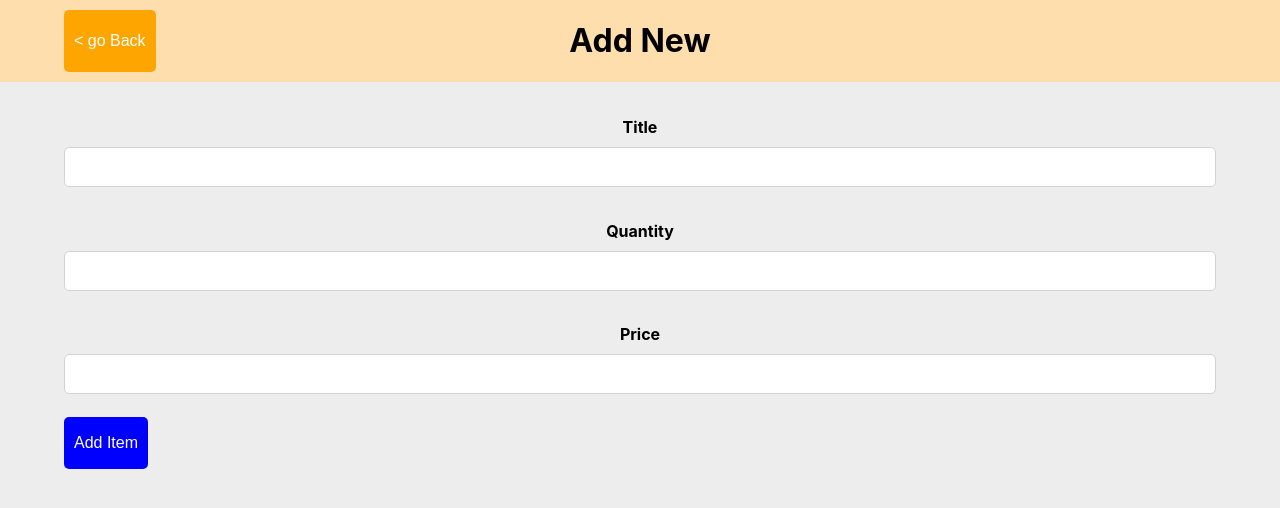
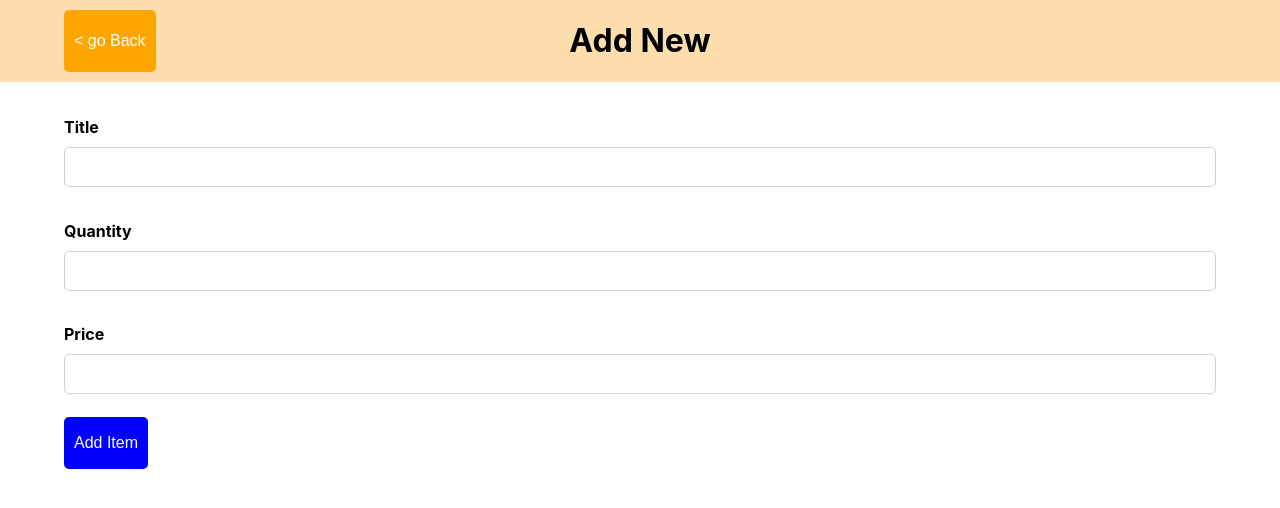
Before and after one commit to felipecesr/react-test-driven-development, a React (Create React App) app: page /new in a window 1280 px wide. Shown: the top 508 px of the page. Built offline with nearby package versions, Linux system fonts and the light colour scheme.

Commit message:
refactor: styles

```diff
--- a/src/components/FormItem/styles.js
+++ b/src/components/FormItem/styles.js
@@ -2,7 +2,7 @@ import styled from 'styled-components'
 
 export const Wrapper = styled.div`
   display: flex;
-  text-align: center;
+  text-align: left;
   flex-direction: column;
   margin-bottom: 2%;
 `
--- a/src/components/ListItem/styles.js
+++ b/src/components/ListItem/styles.js
@@ -13,9 +13,8 @@ export const Wrapper = styled.li`
 `
 
 export const Title = styled.h2`
-  flex-basis: 15%;
-  font-weight: bold;
-  text-align: right;
+  flex-basis: 70%;
+  font-size: 1.2em;
 `
 
 export const Total = styled.span`
--- a/src/pages/Home/Home.js
+++ b/src/pages/Home/Home.js
@@ -1,6 +1,7 @@
 import { useState, useEffect } from 'react'
 import Header from 'components/Header/Header'
 import ListItem from 'components/ListItem/ListItem'
+import * as S from './styles'
 
 const Home = ({ history }) => {
   const [items, setItems] = useState([])
@@ -24,7 +25,7 @@ const Home = ({ history }) => {
       {isLoading ? (
         <div>Loading...</div>
       ) : (
-        <ul>
+        <S.List>
           {items.map(item => (
             <ListItem
               key={item._id}
@@ -33,7 +34,7 @@ const Home = ({ history }) => {
               price={item.price}
             />
           ))}
-        </ul>
+        </S.List>
       )}
     </>
   )
--- /dev/null
+++ b/src/pages/Home/styles.js
@@ -0,0 +1,8 @@
+import styled from 'styled-components'
+
+export const List = styled.ul`
+  display: flex;
+  justify-content: space-between;
+  flex-direction: column;
+  margin: 2% 5%;
+`
--- a/src/styles/global.js
+++ b/src/styles/global.js
@@ -3,7 +3,7 @@ import { createGlobalStyle } from 'styled-components'
 const GlobalStyle = createGlobalStyle`
   body {
     margin: 0;
-    background-color: #ededee;
+    padding: 0;
     font-family: -apple-system, BlinkMacSystemFont, 'Segoe UI', 'Roboto',
       'Oxygen', 'Ubuntu', 'Cantarell', 'Fira Sans', 'Droid Sans',
       'Helvetica Neue', sans-serif;
```
